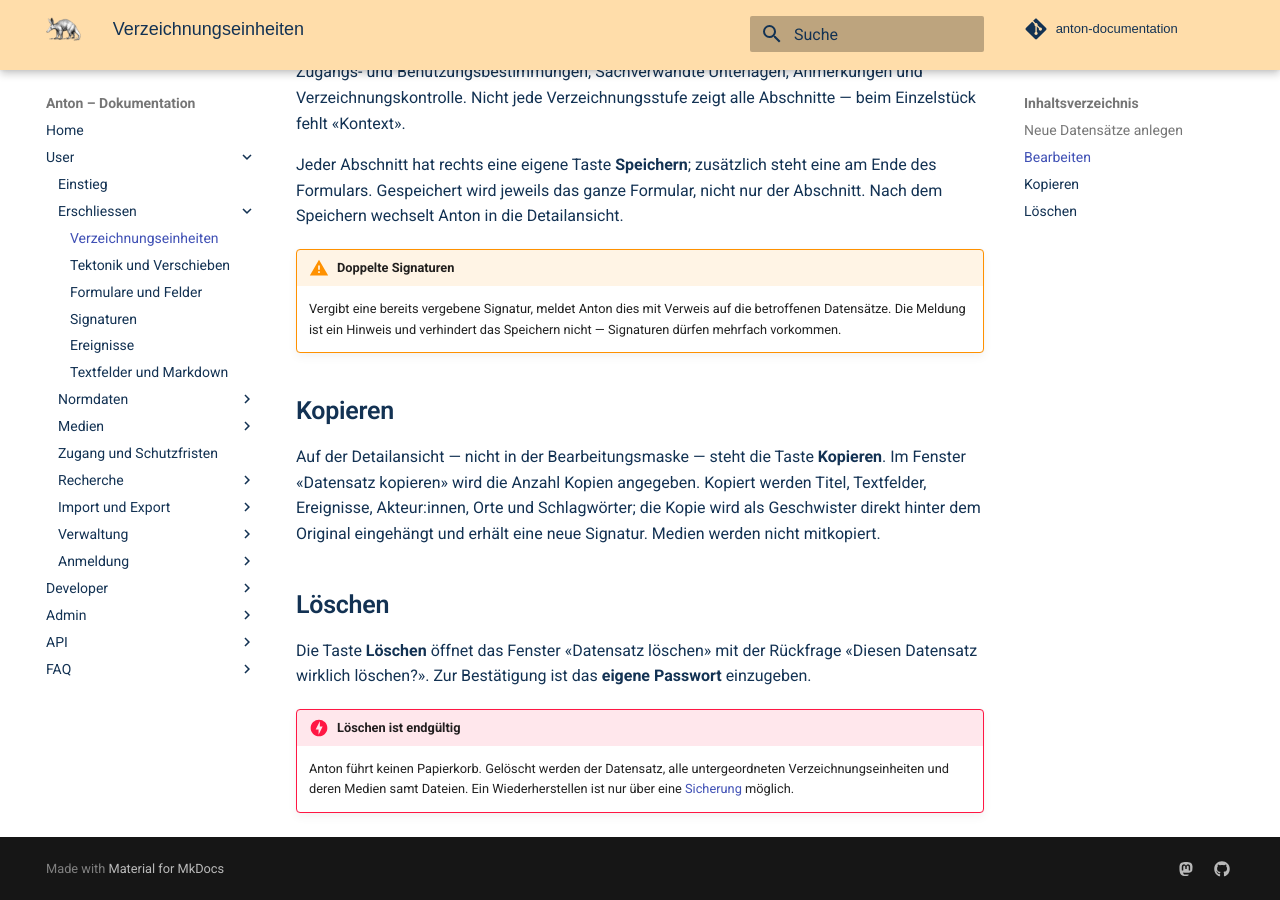
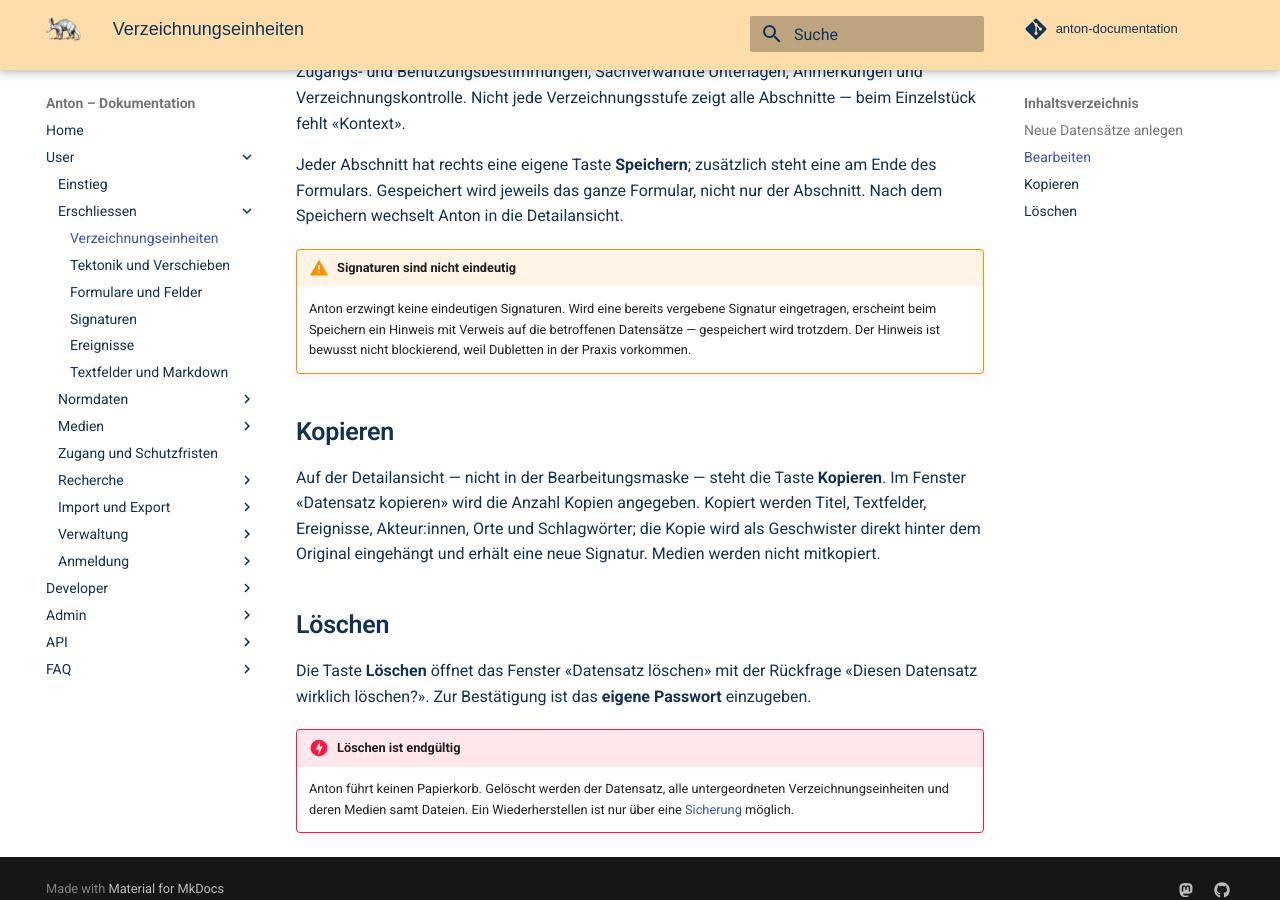
Before and after one commit to kraenzle-ritter/anton-documentation, an MkDocs documentation site: the page built from docs/user/objects.md, in a window 1280 px wide and 900 px high, scrolled down 3564 px. Built offline with MkDocs 1.6.1 and Material for MkDocs 9.7.7, drawn with Linux system fonts in a browser that asks for light colours; some web fonts are replaced; comment, search, counter and statistics services are not loaded.

Commit message:
Hinweis zu doppelten Signaturen korrigiert
Sprach korrigiert und identifiers.md angepasst

```diff
--- a/docs/user/objects.md
+++ b/docs/user/objects.md
@@ -48,10 +48,11 @@ Jeder Abschnitt hat rechts eine eigene Taste **Speichern**; zusätzlich steht ei
 am Ende des Formulars. Gespeichert wird jeweils das ganze Formular, nicht nur der
 Abschnitt. Nach dem Speichern wechselt Anton in die Detailansicht.
 
-!!! warning "Doppelte Signaturen"
-    Vergibt eine bereits vergebene Signatur, meldet Anton dies mit Verweis auf die
-    betroffenen Datensätze. Die Meldung ist ein Hinweis und verhindert das
-    Speichern nicht — Signaturen dürfen mehrfach vorkommen.
+!!! warning "Signaturen sind nicht eindeutig"
+    Anton erzwingt keine eindeutigen Signaturen. Wird eine bereits vergebene
+    Signatur eingetragen, erscheint beim Speichern ein Hinweis mit Verweis auf
+    die betroffenen Datensätze — gespeichert wird trotzdem. Der Hinweis ist
+    bewusst nicht blockierend, weil Dubletten in der Praxis vorkommen.
 
 ## Kopieren
 
```
